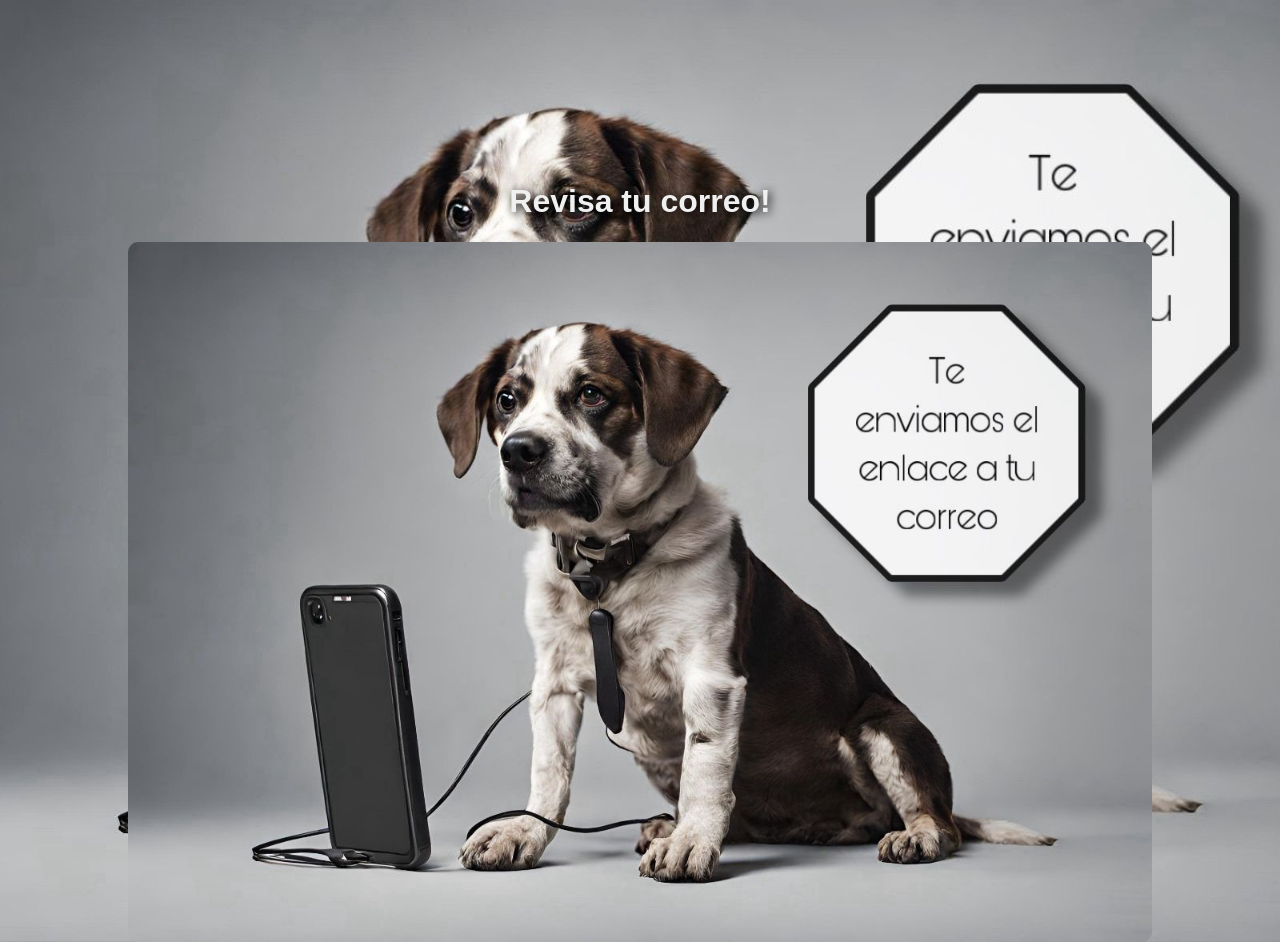
After one commit to SebasProgramer/proyect-petconnect, a PHP site: page /proyect-petconnect/check_email.html in a window 1280 px wide. The commit adds this page. Run offline with PHP 8.4, Linux system fonts and the light colour scheme.

Commit message:
Check email

```diff
--- /dev/null
+++ b/check_email.html
@@ -0,0 +1,61 @@
+<!DOCTYPE html>
+<html lang="en">
+<head>
+    <meta charset="UTF-8">
+    <meta name="viewport" content="width=device-width, initial-scale=1.0">
+    <title>PetConnect</title>
+    <style>
+        body {
+            font-family: Arial, sans-serif;
+            color: #f0f0f0; /* Color blanco */
+            text-align: center;
+            background-image: url('dog.jpg'); /* Fondo difuminado */
+            background-size: cover;
+            background-position: center;
+            margin: 0;
+        }
+
+        h1 {
+            color: #f0f0f0; /* Color blanco */
+            text-shadow: 2px 2px 10px #000; /* Contorno negro */
+        }
+
+        img {
+            max-width: 80%;
+            height: auto;
+            display: block;
+            margin: auto;
+            border-radius: 10px;
+            position: relative; /* Asegura que la imagen se superponga al fondo */
+            z-index: 1; /* Establece el índice Z para estar encima del fondo */
+        }
+
+        .blurred-background {
+            filter: blur(10px); /* Desenfoque adicional */
+            position: fixed;
+            top: 0;
+            left: 0;
+            width: 80%;
+            height: 80%;
+            z-index: 0; /* Asegura que el fondo difuminado esté detrás de todo */
+        }
+
+        @media screen and (max-width: 600px) {
+            img {
+                max-width: 100%;
+                width: auto;
+                height: auto;
+            }
+        }
+    </style>
+</head>
+<body>
+    <div class="blurred-background"></div> <!-- Fondo difuminado -->
+    <br><br><br><br><br><br><br><br><br>
+    <h1>Revisa tu correo!</h1>
+
+    <img src="dog.jpg" alt="Perro" />
+
+
+</body>
+</html>
--- a/send_reset_link.php
+++ b/send_reset_link.php
@@ -43,10 +43,11 @@ try {
     // Contenido
     $mail->isHTML(true);
     $mail->Subject = 'Restablecer password';
-    $mail->Body    = 'Haga clic en el siguiente enlace para restablecer su contraseña: <a href="http://localhost/petconnect/reset.php?email=' . urlencode($email) . '&token=' . $token . '">Restablecer contraseña</a>';
+    $mail->Body    = 'Haga clic en el siguiente enlace para restablecer su contraseña: <a href="http://localhost/proyect-petconnect/reset.php?email=' . urlencode($email) . '&token=' . $token . '">Restablecer contraseña</a>';
 
     $mail->send();
-    echo 'El correo ha sido enviado';
+    header('Location: check_email.html');
+    exit();
 } catch (Exception $e) {
     echo "El correo no pudo ser enviado. Error: {$mail->ErrorInfo}";
 }
```
Also changed, not shown: dog.jpg (added).
